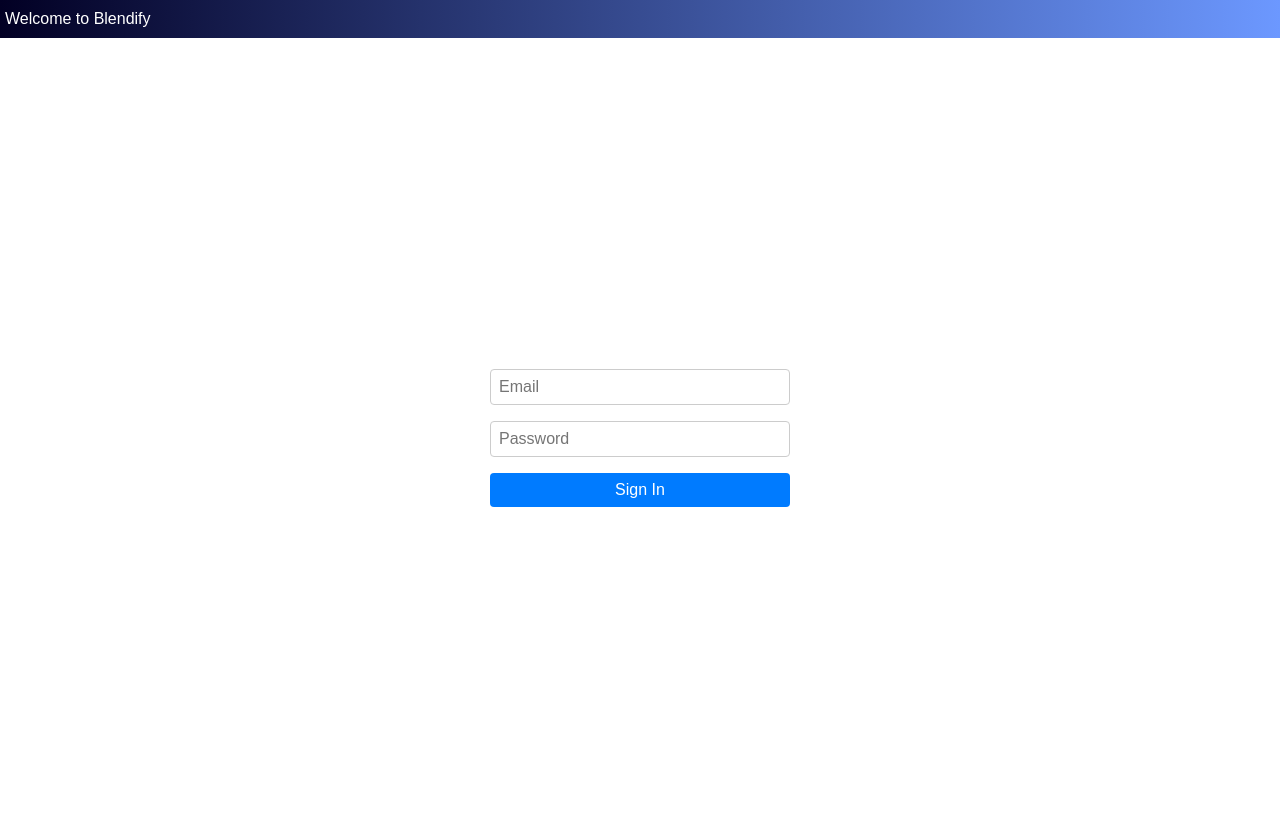
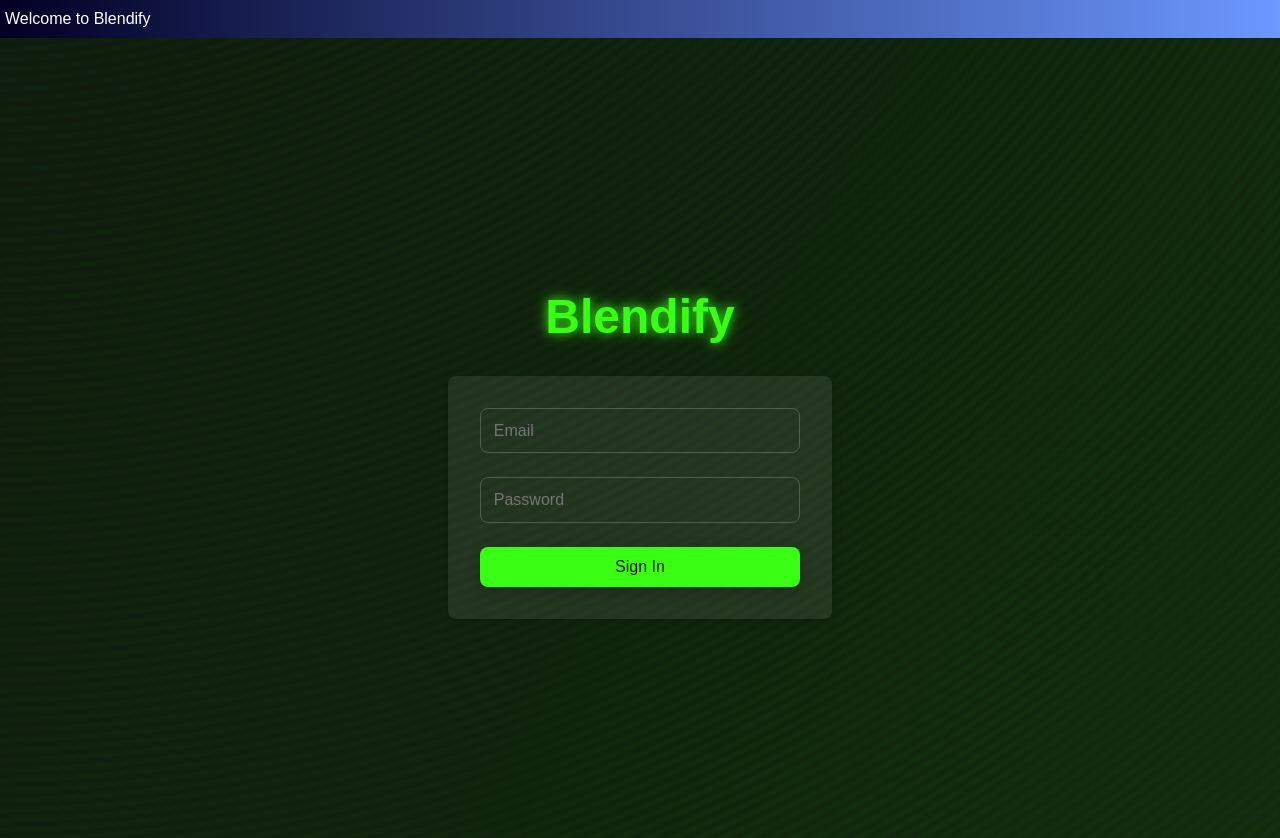
Before and after one commit to connorsavage/Blendify, a React (Create React App) app in the folder blendify/: page /signin in a window 1280 px wide. Built offline with nearby package versions, Linux system fonts and the light colour scheme.

Commit message:
Styled sign in page
Added color and moving background

```diff
--- a/blendify/src/Views/SignInView.css
+++ b/blendify/src/Views/SignInView.css
@@ -1,35 +1,140 @@
+@keyframes floaty {
+    0% { transform: translateY(0px); }
+    50% { transform: translateY(-5px); }
+    100% { transform: translateY(0px); }
+}
+
+@keyframes gradientBG {
+    0% { background-position: 0% 50%; }
+    50% { background-position: 100% 50%; }
+    100% { background-position: 0% 50%; }
+}
+
+
+body {
+    font-family: 'Arial', sans-serif;
+    background-color: #121212;
+    background-image:
+                      linear-gradient(rgba(0, 0, 0, 0.3), rgba(0, 0, 0, .3)), /* Black overlay gradient */
+                      linear-gradient(120deg, rgba(57, 255, 20, 0.05), rgba(57, 255, 20, 0.2), rgba(57, 255, 20, 0.05)),
+                      repeating-radial-gradient(circle at 1em 1em, rgba(57, 255, 20, 0.03), rgba(57, 255, 20, 0.03) 5px, transparent 5px, transparent 10px);
+    background-size: 300% 300%;
+    animation: gradientBG 6s ease infinite;
+    color: #f4f5f7;
+}
+
 .signin-view {
     display: flex;
     flex-direction: column;
     align-items: center;
     justify-content: center;
     height: 100vh;
+    position: relative;
+}
+
+
+.signin-view::before {
+    top: 10%;
+    left: 10%;
+    width: 15%;
+    height: 15%;
+    border-radius: 50%;
+}
+
+.signin-view::after {
+    bottom: 10%;
+    right: 10%;
+    width: 20%;
+    height: 20%;
+    border-radius: 50%;
+}
+
+.app-name {
+    font-size: 3rem;
+    font-weight: bold;
+    color: #39ff14;
+    text-shadow: 0 0 10px rgba(57, 255, 20, 0.7), 0 0 15px rgba(57, 255, 20, 0.5); /* Green glow effect */
+    margin-bottom: 2rem;
 }
 
 .signin-view form {
     display: flex;
     flex-direction: column;
-    gap: 1rem;
-    width: 300px;
+    gap: 1.5rem;
+    width: 320px;
+    background-color: rgba(255, 255, 255, 0.08);
+    padding: 2rem;
+    border-radius: 8px;
+    box-shadow: 0 2px 10px rgba(0, 0, 0, 0.2);
 }
 
 .signin-view input {
-    padding: 0.5rem;
+    padding: 0.8rem;
     font-size: 1rem;
-    border: 1px solid #ccc;
-    border-radius: 4px;
+    background-color: transparent;
+    /*border: 2px solid transparent;*/
+    border-radius: 8px;
+    color: #f4f5f7;
+    transition: border-color 0.3s ease, box-shadow 0.3s ease, transform 0.2s ease;
+    border: 1px solid rgba(255, 255, 255, 0.2);
+}
+
+.signin-view input:focus {
+    border-color: #39ff14;
+    box-shadow: 0 0 10px rgba(57, 255, 20, 0.8);
+    transform: scale(1.02);  /* Zoom in effect on focus */
+    outline: none;
 }
 
 .signin-view button {
-    padding: 0.5rem 1rem;
+    padding: 0.7rem 1rem;
     font-size: 1rem;
-    background-color: #007BFF;
-    color: white;
+    background-color: #39ff14;
+    color: #121212;
     border: none;
-    border-radius: 4px;
+    border-radius: 8px;
     cursor: pointer;
+    transition: background-color 0.3s ease, transform 0.3s ease, box-shadow 0.3s ease;
+    box-shadow: 0 5px 15px rgba(0, 0, 0, 0.2);
+    position: relative;
+    overflow: hidden;
+    z-index: 1; /* Stack the button above the pseudo-elements */
 }
 
-.signin-view button:hover {
-    background-color: #0056b3;
+.signin-view button:before {
+    content: "";
+    position: absolute;
+    top: 0;
+    left: 0;
+    width: 100%;
+    height: 100%;
+    background-color: rgba(57, 255, 20, 0.2);
+    transform: translateY(-100%);
+    transition: transform 0.3s ease;
 }
+
+.signin-view button:hover:before {
+    transform: translateY(0);
+}
+
+.signin-view button:focus, .signin-view button:hover {
+    background-color: #2eb50a;
+    outline: none;
+    box-shadow: 0 8px 25px rgba(57, 255, 20, 0.4);
+}
+
+.signin-view button:active {
+    transform: translateY(4px);  /* Button moves downwards on click for a 'press' effect */
+}
+
+.signin-view button:after { /* Button 3D Effect */
+    content: "";
+    position: absolute;
+    z-index: -1; /* Put it below the actual button */
+    bottom: -5px;
+    left: -5px;
+    right: -5px;
+    height: 5px;
+    background-color: #2a990d; /* Slightly darker shade of green */
+    border-radius: 0 0 8px 8px;
+}
--- a/blendify/src/Views/SignInView.js
+++ b/blendify/src/Views/SignInView.js
@@ -1,22 +1,19 @@
 import React, { useState } from 'react';
 import './SignInView.css';
 
-export function SignInView({ onSignIn }) { // <-- Notice the prop added here
+export function SignInView({ onSignIn }) {
     const [email, setEmail] = useState('');
     const [password, setPassword] = useState('');
 
     const handleSubmit = (e) => {
         e.preventDefault();
-        // Implement your sign-in logic here
-        // For now, just log the email and password
         console.log("Email:", email, "Password:", password);
-
-        // Signal that the user has "signed in"
-        onSignIn(); // <-- Call the prop function here
+        onSignIn();
     }
 
     return (
         <div className="signin-view">
+            <h1 className="app-name">Blendify</h1> {/* Added app name */}
             <form onSubmit={handleSubmit}>
                 <input
                     type="email"
```
